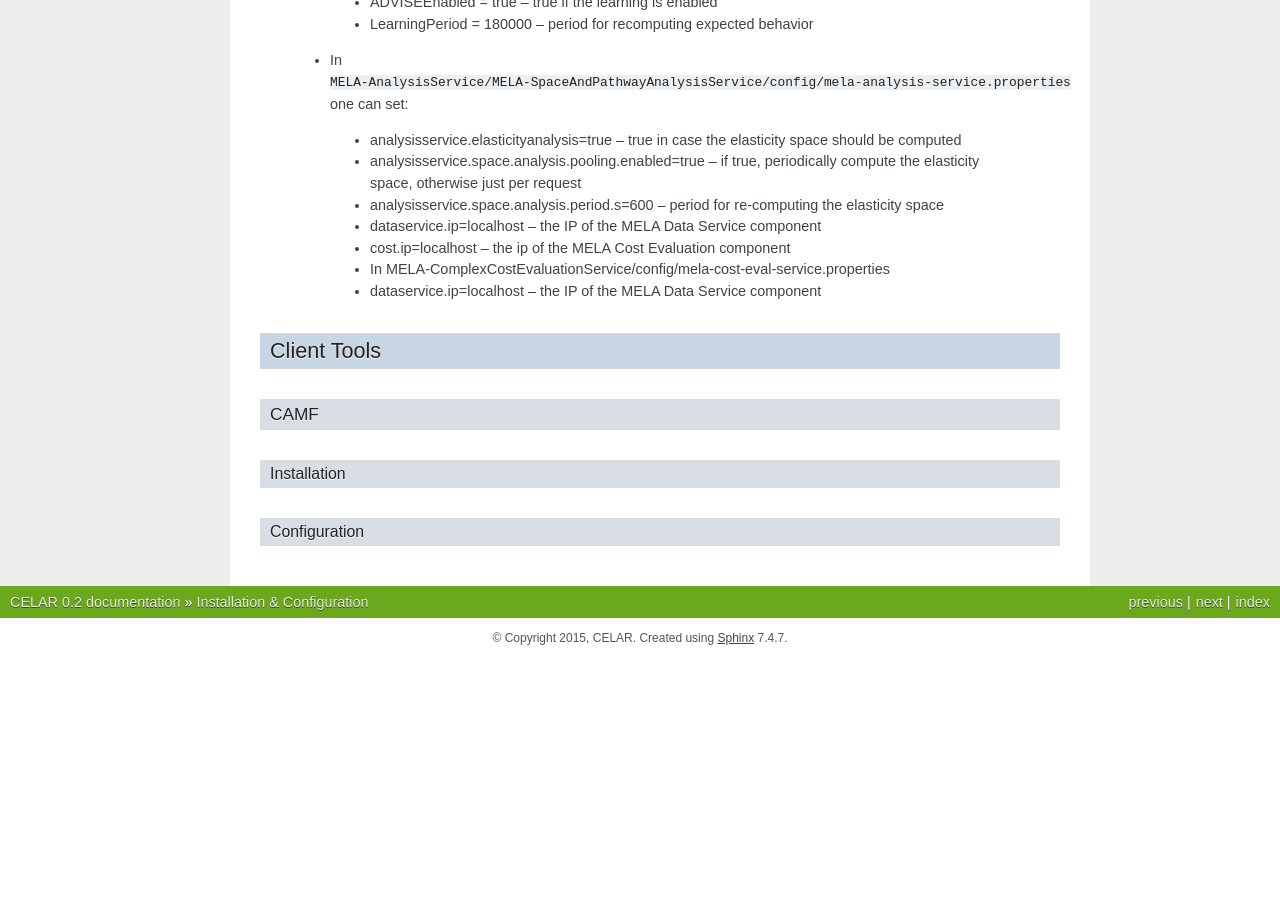
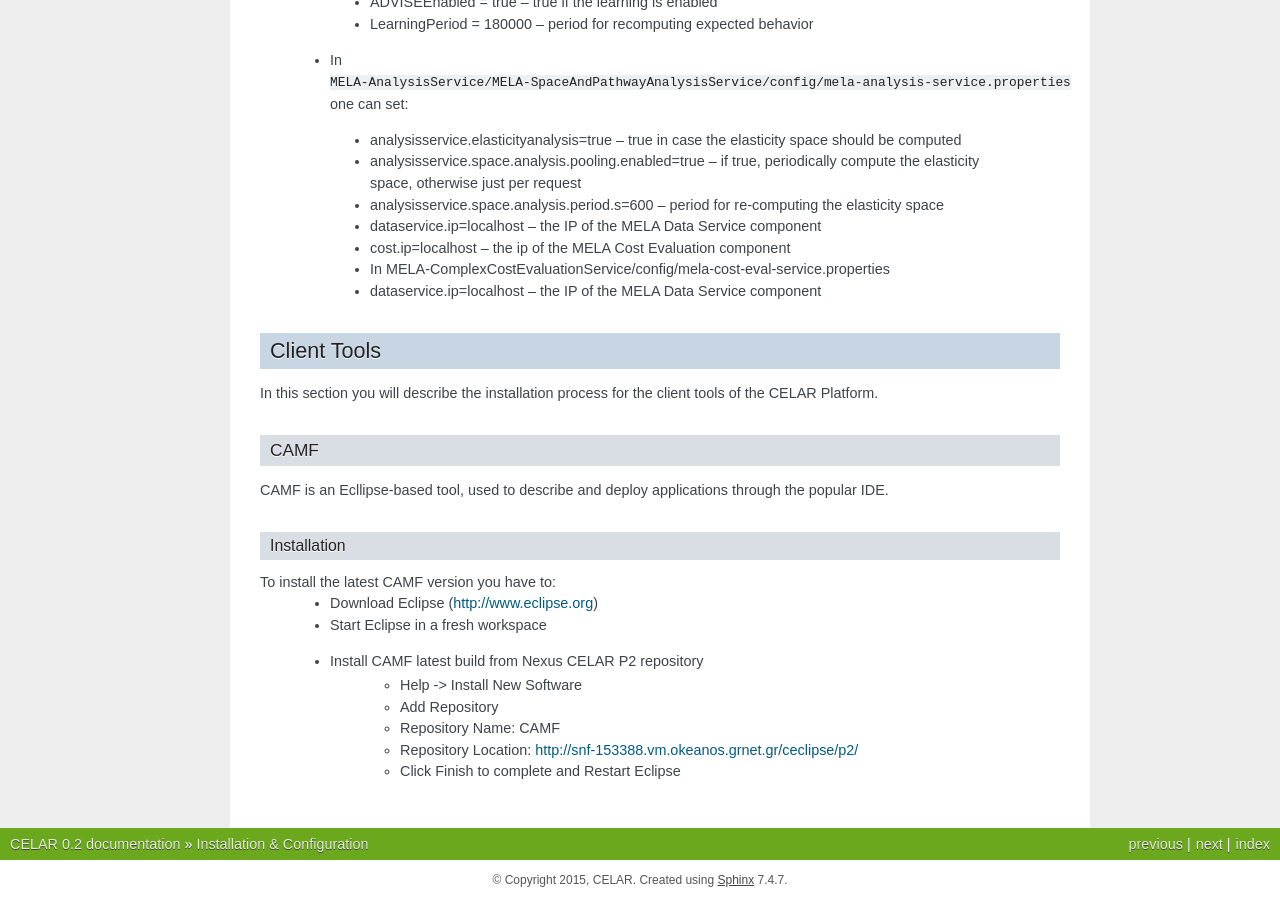
Before and after one commit to giagiannis/celar-documentation, a Sphinx documentation site: the page built from source/sections/install.rst, in a window 1280 px wide and 900 px high, scrolled down 10617 px. Built offline with Sphinx 7.4.7, drawn with Linux system fonts in a browser that asks for light colours; before the commit the page ends 11275 px from its top, so only the background shows below that.

Commit message:
added content to CAMF installation

```diff
--- a/source/sections/install.rst
+++ b/source/sections/install.rst
@@ -454,9 +454,22 @@ The DMM has the following configuration files, corresponding to its components:
 
 Client Tools
 ------------
+In this section you will describe the installation process for the client tools of the CELAR Platform.
+
 CAMF
 ^^^^
+CAMF is an Ecllipse-based tool, used to describe and deploy applications through the popular IDE.
+
 Installation
 ~~~~~~~~~~~~
-Configuration
-~~~~~~~~~~~~~
+To install the latest CAMF version you have to:
+ - Download Eclipse (http://www.eclipse.org)
+
+ - Start Eclipse in a fresh workspace
+
+ - Install CAMF latest build from Nexus CELAR P2 repository
+	- Help -> Install New Software
+	- Add Repository
+	- Repository Name: CAMF
+	- Repository Location: http://snf-153388.vm.okeanos.grnet.gr/ceclipse/p2/
+	- Click Finish to complete and Restart Eclipse
```
